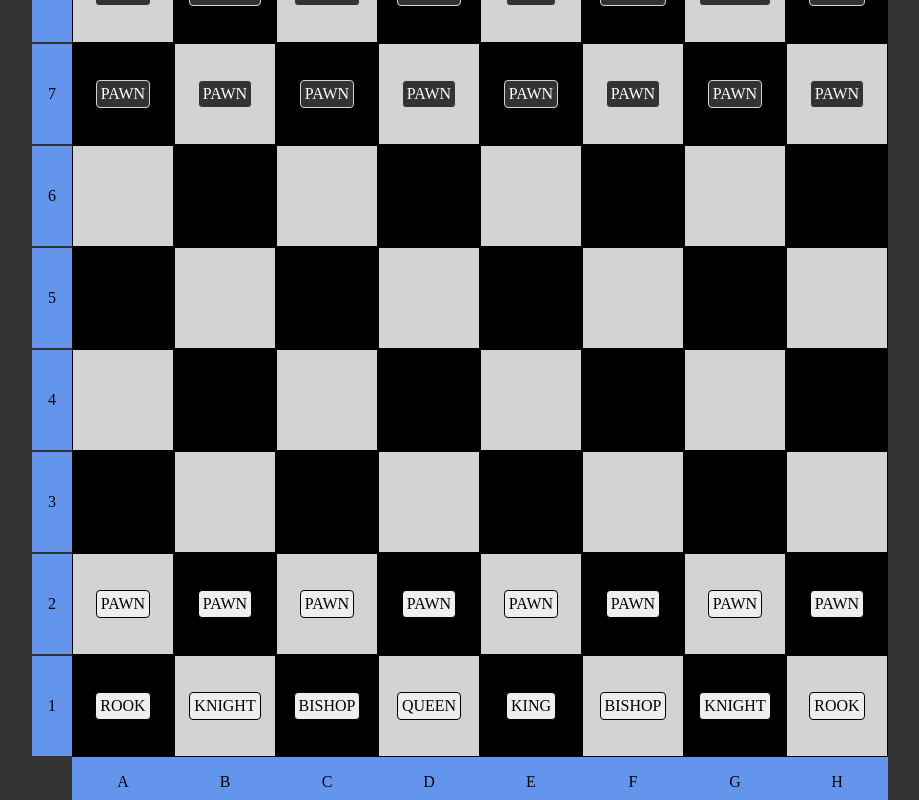
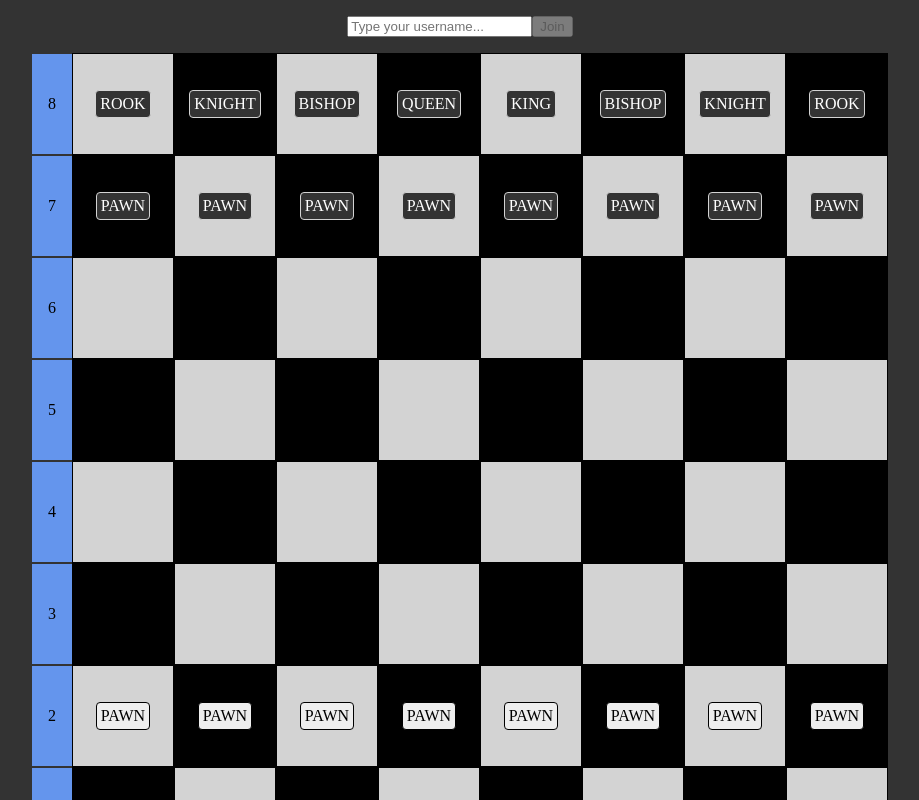
Before and after one commit to ghostwriter7/ChessPortfolio, an Angular app in the folder chest-ui/: page / in a window 1280 px wide. Shown: the top 800 px of the page, without its empty margins (180-1099 px from the left). Built offline with nearby package versions, Linux system fonts and the light colour scheme; no server answers.

Commit message:
Added logic for joining/leaving the game.

```diff
--- a/chest-ui/src/app/app.css
+++ b/chest-ui/src/app/app.css
@@ -1,7 +1,10 @@
 :host {
   display: flex;
   align-items: center;
+  flex-direction: column;
   justify-content: center;
+}
 
-  height: 100vh;
+.login {
+  padding-block: 1rem;
 }
--- a/chest-ui/src/app/app.html
+++ b/chest-ui/src/app/app.html
@@ -1 +1,10 @@
-<app-chess-board />
+@if (isAnonymous()) {
+  <div class="login">
+    <input placeholder="Type your username..." type="text" [formControl]="usernameControl"/>
+    <button [disabled]="usernameControl.invalid" (click)="joinGame()">Join</button>
+  </div>
+} @else {
+  <h1>Welcome {{ loggedAs() }}</h1>
+}
+
+<app-chess-board/>
--- a/chest-ui/src/app/app.ts
+++ b/chest-ui/src/app/app.ts
@@ -1,33 +1,54 @@
-import { Component, OnInit } from "@angular/core";
-import { io } from 'socket.io-client';
+import { Component, computed, OnInit, signal } from "@angular/core";
+import { FormControl, ReactiveFormsModule, Validators } from '@angular/forms';
+import { io, Socket } from 'socket.io-client';
 import { ChessBoard } from './components/chess-board/chess-board';
 
 @Component({
   selector: 'app-root',
   templateUrl: './app.html',
   imports: [
-    ChessBoard
+    ChessBoard,
+    ReactiveFormsModule
   ],
   styleUrl: './app.css'
 })
 export class App implements OnInit {
+  protected isAnonymous = computed(() => !this.loggedAs());
+  protected loggedAs = signal('');
+  protected usernameControl = new FormControl('', Validators.required);
+
+  private socket!: Socket;
 
   public ngOnInit(): void {
-    const socket = io('http://localhost:3000', {
+    this.socket = io('http://localhost:3000', {
       transports: ['websocket'],
       withCredentials: true
     });
 
-    socket.on('connect', () => {
+    this.socket.on('connect', () => {
       console.log('Connected');
     });
 
-    socket.on('disconnect', () => {
+    this.socket.on('disconnect', () => {
       console.log('Disconnected');
     });
+  }
 
-    socket.on('waiting', (callback) => {
+  protected joinGame(): void {
+    this.usernameControl.disable();
+    const username = this.usernameControl.value;
 
-    })
+    if (!username) return;
+
+    this.socket
+      .timeout(5000)
+      .emit('joinGame', username, (err: unknown, response: unknown) => {
+        if (err) {
+          alert(err);
+          this.usernameControl.enable();
+        } else {
+          this.loggedAs.set(username);
+        }
+      });
   }
 }
```
Also changed, not shown: 1 other file (tests, documents, lock files or other folders).
